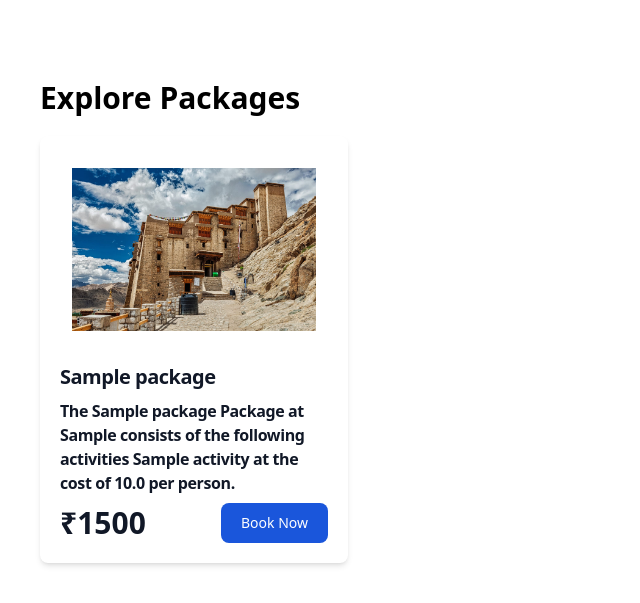
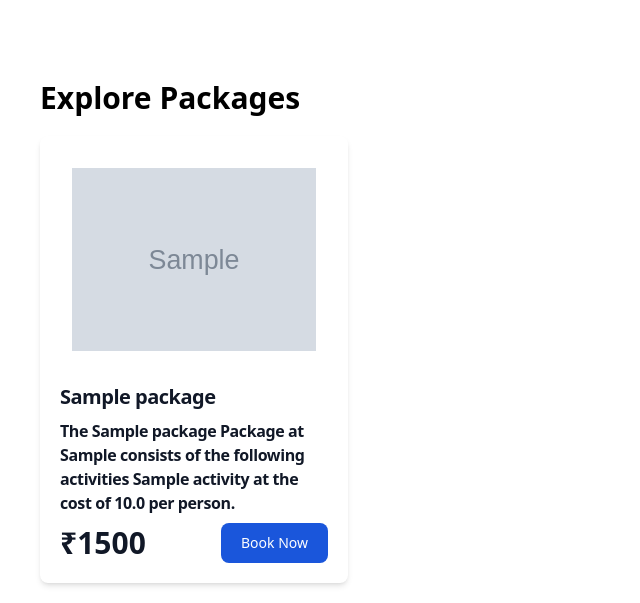
Before and after one commit to NarayanAdithya/travel-stripe-booking, a Flask app: page /package/packages in a window 1280 px wide. Shown: the part 64-667 px from the top of the page, without its empty margins (0-640 px from the left). Run offline with Flask 3, Linux system fonts and the light colour scheme; tables that the repository leaves empty hold one stand-in row (values such as "Sample post"); grey boxes marked "Sample" are stand-in pictures; style sheets or scripts are compiled from the project's sources.

Commit message:
Updated Image Bug

```diff
--- a/app/templates/packages.html
+++ b/app/templates/packages.html
@@ -11,7 +11,7 @@
             {% for package in packages %}
         <div class="w-full max-w-sm bg-white rounded-lg shadow-md dark:bg-gray-800 dark:border-gray-700">
             <a href="#">
-                <img class="p-8 rounded-md" src="{{url_for('static',filename='imgs/leh.jpg')}}" alt="product image" />
+                <img class="p-8 rounded-md" src="{{package.image}}" alt="product image" />
             </a>
             <div class="px-5 pb-5">
                 <a href="#">
```
